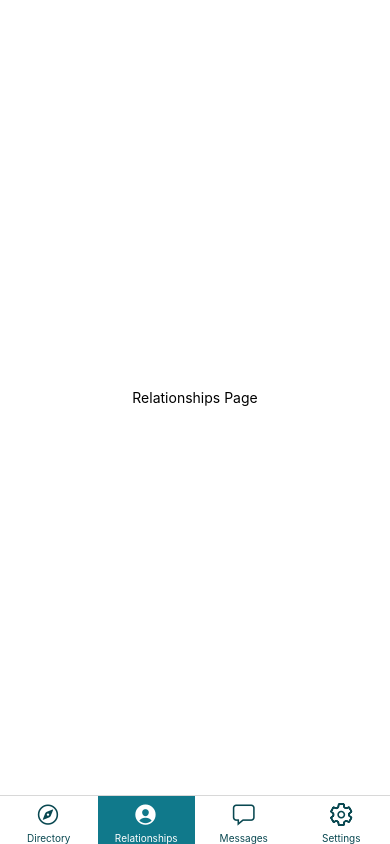
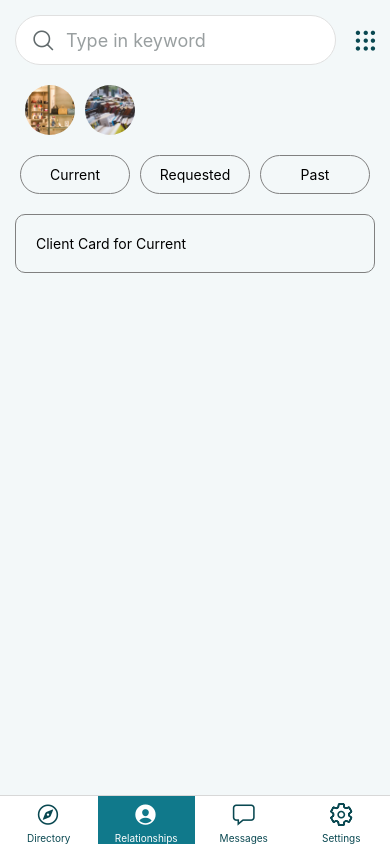
Before and after one commit to Valyria-Studios/geo_browser_app, a React Native app in the folder App/: screen /Relationships in a window 390 px wide. Built offline with nearby package versions, Linux system fonts and the light colour scheme.

Commit message:
Updated Relationships Page

```diff
--- a/App/screens/Relationships.js
+++ b/App/screens/Relationships.js
@@ -1,18 +1,184 @@
-import { StyleSheet, Text, View } from "react-native";
+import React, { useState } from "react";
+import {
+  View,
+  Text,
+  ScrollView,
+  TextInput,
+  Button,
+  Image,
+  TouchableOpacity,
+  StyleSheet,
+} from "react-native";
+import { SafeAreaView } from "react-native-safe-area-context";
+import Fontisto from "@expo/vector-icons/Fontisto";
+import Icon from "@expo/vector-icons/Ionicons";
 
-export default function Relationships() {
+const RelationshipPage = () => {
+  const [filter, setFilter] = useState("current"); // default filter
+  const [searchInput, setSearchInput] = useState("");
+
+  const handleSearchChange = (text) => {
+    setSearchInput(text);
+    const filtered = Amenities.filter((amenity) =>
+      amenity.location.toLowerCase().includes(text.toLowerCase())
+    );
+    setFilteredAmenities(filtered);
+  };
+
   return (
-    <View style={styles.container}>
-      <Text>Relationships Page</Text>
-    </View>
+    <SafeAreaView style={styles.container}>
+      <View style={styles.searchSection}>
+        <View style={styles.searchContainer}>
+          <Icon
+            name="search-outline"
+            size={25}
+            color="#616a6c"
+            style={styles.searchIcon}
+          />
+          <TextInput
+            value={searchInput}
+            onChangeText={handleSearchChange}
+            placeholder="Type in keyword"
+            style={styles.searchBar}
+          />
+        </View>
+        <Fontisto
+          name="nav-icon-grid-a"
+          size={20}
+          color="#094851"
+          style={styles.gridIcon}
+        />
+      </View>
+
+      {/* Favorite People Section */}
+      <View style={styles.favoriteContainer}>
+        <ScrollView
+          horizontal={true}
+          style={{ flexDirection: "row", marginVertical: 20 }}
+        >
+          <Image
+            source={require("../assets/images/location1.jpg")}
+            style={styles.profileIcon}
+          />
+          <Image
+            source={require("../assets/images/location2.jpg")}
+            style={styles.profileIcon}
+          />
+          {/* ... add more profiles as needed */}
+        </ScrollView>
+      </View>
+
+      {/* Filter Section */}
+      <View
+        style={{
+          flexDirection: "row",
+          marginBottom: 20,
+          justifyContent: "space-between",
+        }}
+      >
+        <TouchableOpacity
+          style={styles.filterButton}
+          onPress={() => setFilter("current")}
+        >
+          <Text>Current</Text>
+        </TouchableOpacity>
+        <TouchableOpacity
+          style={styles.filterButton}
+          onPress={() => setFilter("requested")}
+        >
+          <Text>Requested</Text>
+        </TouchableOpacity>
+        <TouchableOpacity
+          style={styles.filterButton}
+          onPress={() => setFilter("past")}
+        >
+          <Text>Past</Text>
+        </TouchableOpacity>
+      </View>
+
+      {/* Cards Section based on filter */}
+      {filter === "current" && (
+        <View style={styles.card}>
+          <Text>Client Card for Current</Text>
+          {/* Add your card component here */}
+        </View>
+      )}
+      {filter === "requested" && (
+        <View style={styles.card}>
+          <Text>Client Card for Requested</Text>
+          {/* Add your card component here */}
+        </View>
+      )}
+      {filter === "past" && (
+        <View style={styles.card}>
+          <Text>Client Card for Past</Text>
+          {/* Add your card component here */}
+        </View>
+      )}
+    </SafeAreaView>
   );
-}
+};
 
 const styles = StyleSheet.create({
   container: {
     flex: 1,
-    backgroundColor: "#fff",
+    backgroundColor: "#f3f8f9",
+    padding: 15,
+    paddingBottom: 0,
+  },
+  searchIcon: {
+    paddingHorizontal: 10,
+  },
+
+  searchSection: {
+    flexDirection: "row",
     alignItems: "center",
-    justifyContent: "center",
+  },
+
+  searchContainer: {
+    flexDirection: "row",
+    borderWidth: 1,
+    borderColor: "#e0e0e0",
+    borderRadius: 50,
+    padding: 5,
+    alignItems: "center",
+    flex: 1,
+    height: 50,
+    backgroundColor: "white",
+  },
+
+  searchBar: {
+    flex: 1,
+    fontSize: 18,
+    color: "#999fa0",
+  },
+
+  gridIcon: {
+    paddingLeft: 20,
+  },
+
+  profileIcon: {
+    width: 50,
+    height: 50,
+    borderRadius: 25,
+    marginLeft: 10,
+  },
+  filterButton: {
+    borderColor: "gray",
+    borderWidth: 1,
+    borderRadius: 20,
+    padding: 10,
+    flex: 1,
+    alignItems: "center",
+    marginHorizontal: 5,
+  },
+  card: {
+    borderColor: "gray",
+    borderWidth: 1,
+    borderRadius: 10,
+    padding: 20,
+    marginBottom: 20,
   },
 });
+
+export default RelationshipPage;
```
